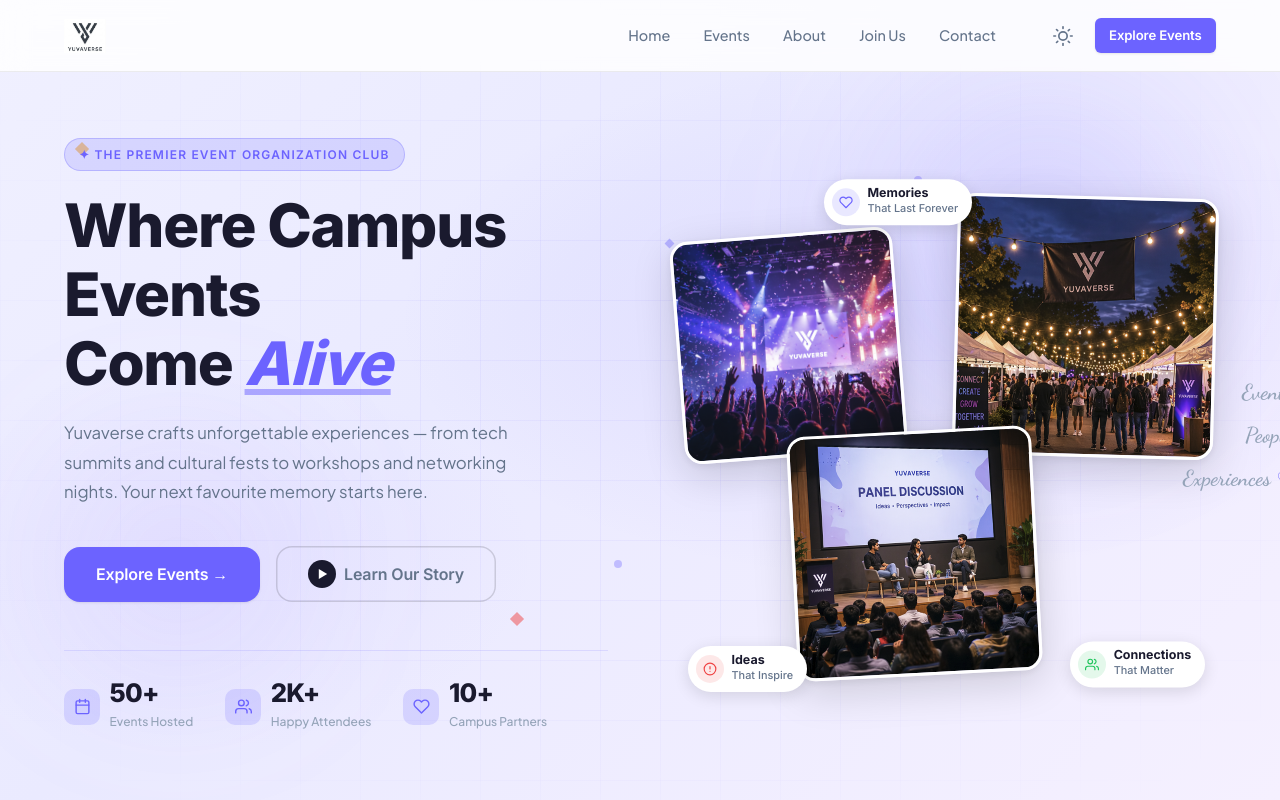
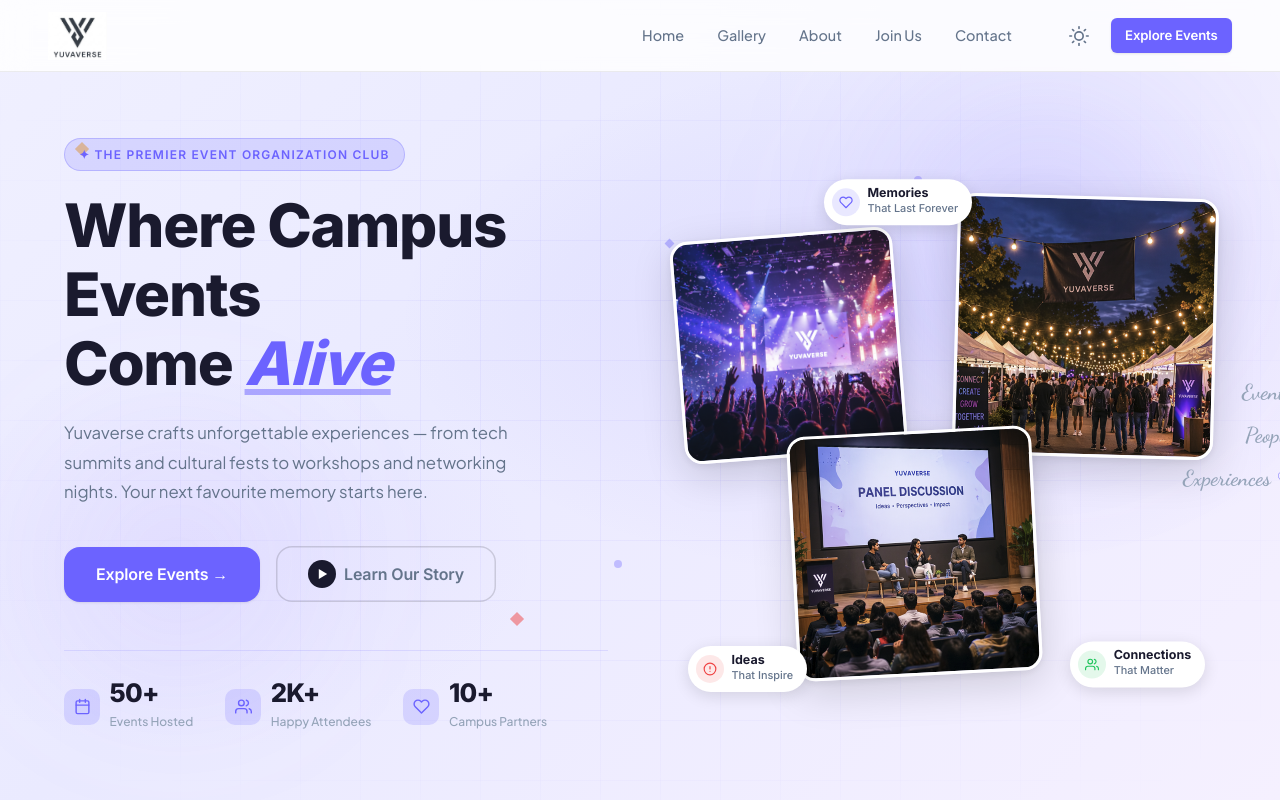
Before and after one commit to Surya-narayan-18/Yuvaverse, a website: page src/public/index.html in a window 1280 px wide. Shown: the top 800 px of the page. Drawn offline with Linux system fonts and the light colour scheme; no server answers.

Commit message:
Fixed navbar

```diff
--- a/src/public/css/global.css
+++ b/src/public/css/global.css
@@ -177,6 +177,10 @@ p  { color: var(--clr-text-muted); line-height: 1.7; }
   box-shadow: var(--shadow-md);
   border-bottom-color: var(--clr-border-strong);
 }
+.navbar .container {
+  max-width: 100%;
+  padding-inline: 3rem;
+}
 .navbar__inner {
   display: flex;
   align-items: center;
@@ -194,7 +198,7 @@ p  { color: var(--clr-text-muted); line-height: 1.7; }
   flex-shrink: 0;
 }
 .navbar__logo img {
-  height: 34px;
+  height: 48px;
   width: auto;
   display: block;
 }
--- a/src/public/index.html
+++ b/src/public/index.html
@@ -39,7 +39,7 @@
     </a>
     <ul class="navbar__links" id="navLinks" role="list">
       <li><a href="/"              class="nav-link" id="navHome">Home</a></li>
-      <li><a href="/events.html"   class="nav-link" id="navEvents">Events</a></li>
+      <li><a href="/gallery.html"  class="nav-link" id="navGallery">Gallery</a></li>
       <li><a href="/about.html"    class="nav-link" id="navAbout">About</a></li>
       <li><a href="/join.html"     class="nav-link" id="navJoin">Join Us</a></li>
       <li><a href="/contact.html"  class="nav-link" id="navContact">Contact</a></li>
```
Also changed, not shown: src/public/about.html (+1 -1 lines), src/public/contact.html (+1 -1 lines), src/public/event-detail.html (+1 -1 lines), src/public/events.html (+1 -1 lines), src/public/gallery.html (+1 -1 lines), src/public/join.html (+1 -1 lines).
